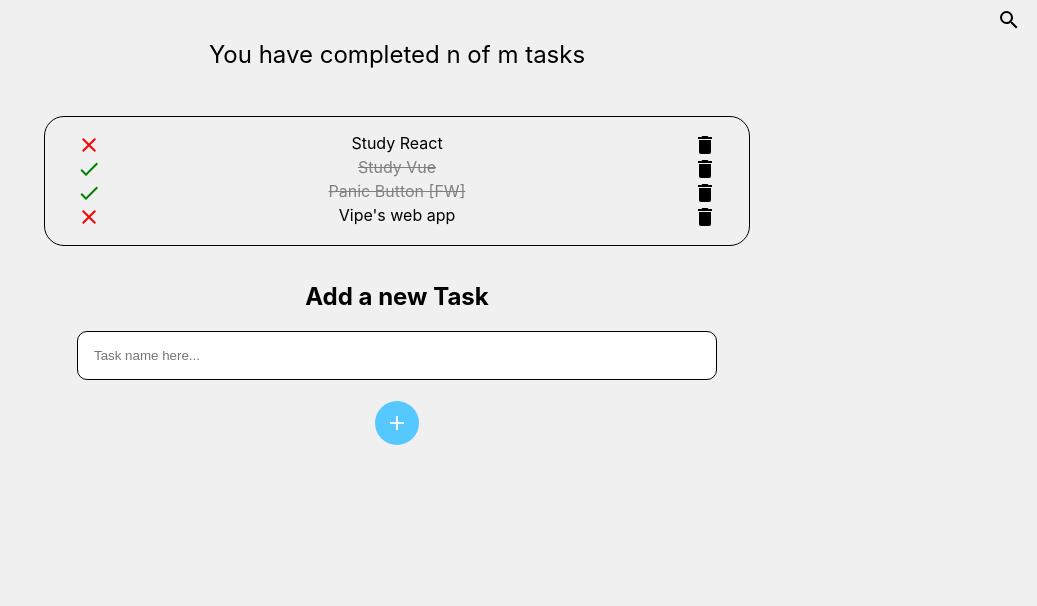
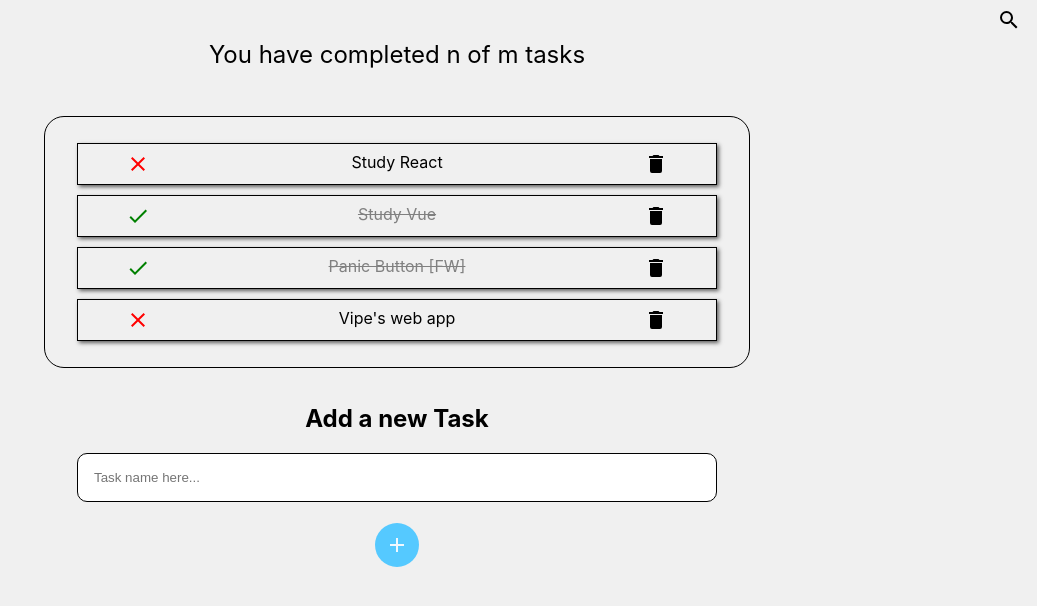
Before and after one commit to jfbarahonag/todo-list, a React (Create React App) app in the folder todo_project/: page / in a window 1280 px wide. Shown: the top 606 px of the page, without its empty margins (243-1280 px from the left). Built offline with nearby package versions, Linux system fonts and the light colour scheme.

Commit message:
events for buttons in TodoItem were added

```diff
--- a/todo_project/src/components/TodoItem.css
+++ b/todo_project/src/components/TodoItem.css
@@ -1,7 +1,14 @@
 .todo-item__card {
     display: flex;
     justify-content: space-between;
-    width: 100%;
+    padding: 0.5rem 3rem;
+    border: 1px solid;
+    margin: 10px 0;
+    box-shadow: 2px 2px 4px 0px rgb(95, 95, 95);
+}
+
+.todo-item__card-icon {
+    cursor: pointer;
 }
 
 .todo-item__card-check {
@@ -24,3 +31,9 @@
 .todo-item__card-trash {
     cursor: pointer;
 }
+
+@media (max-width: 600px) {
+    .todo-item__card {
+        padding: 0.5rem 0.5rem;
+    }
+}
--- a/todo_project/src/components/TodoItem.js
+++ b/todo_project/src/components/TodoItem.js
@@ -2,16 +2,26 @@ import React from "react";
 import './TodoItem.css'
 
 function TodoItem({ completed, text }) {
+
+  const onToggleComplete = () => {
+    console.log("Task completed ? ", completed)
+  }
+
+  const onDelete = () => {
+    console.log("Task deleted")
+  }
+
   return (
     <li className="todo-item__card">
       <svg
         className={
-            completed
-            ? "todo-item__card-check"
-            : "todo-item__card-not-check"
+          (completed === true)
+          ? "todo-item__card-icon todo-item__card-check"
+          : "todo-item__card-icon todo-item__card-not-check"
         }
         style={{ width: "24px", height: "24px" }}
         viewBox="0 0 24 24"
+        onClick={onToggleComplete}
       >
         {completed ? (
           <path
@@ -38,6 +48,7 @@ function TodoItem({ completed, text }) {
         className="todo-item__card-trash"
         style={{ width: "24px", height: "24px" }}
         viewBox="0 0 24 24"
+        onClick={onDelete}
       >
         <path
           fill="currentColor"
```
Lines whose indentation alone changed are shown as unchanged.
